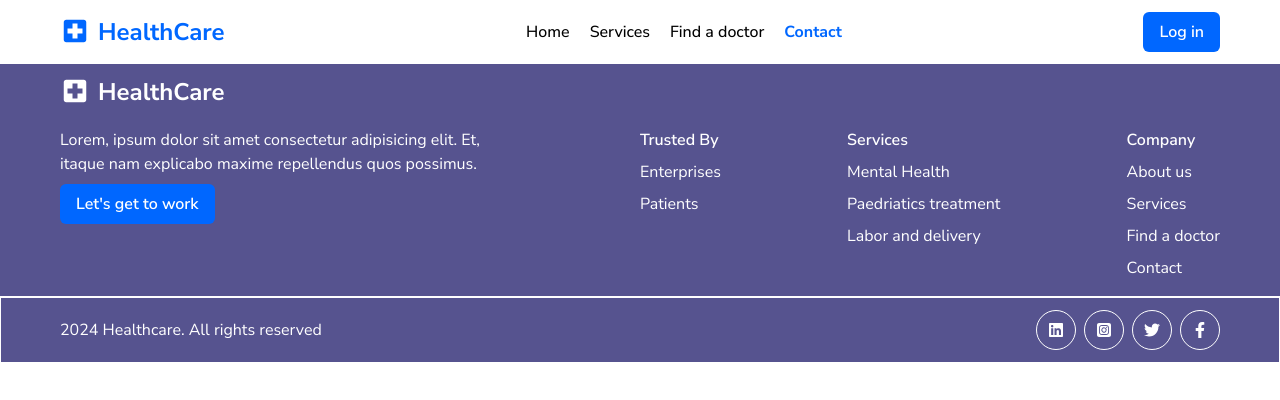
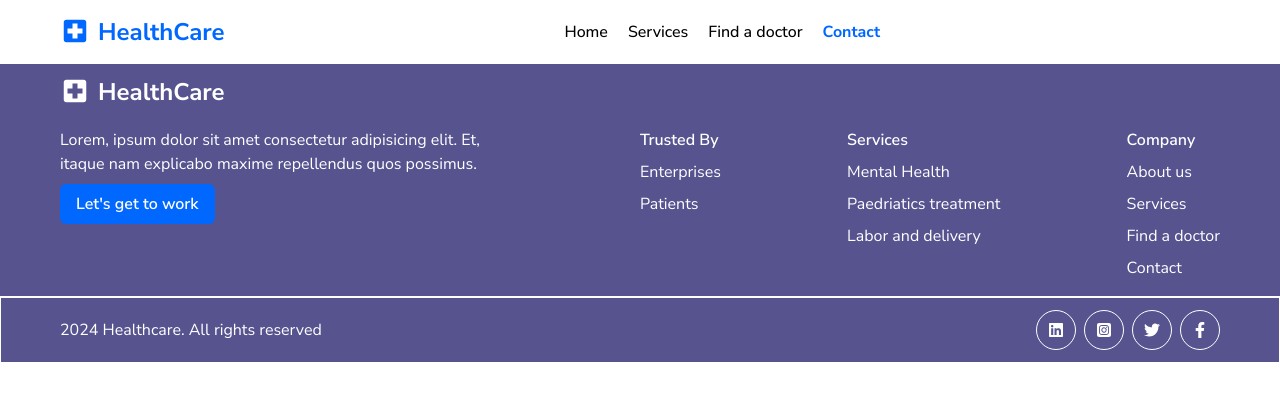
Before and after one commit to MainaMary/book-a-doctor, a React (Vite) app in the folder frontend/: page /contact in a window 1280 px wide. Shown: the top 400 px of the page. Built offline with nearby package versions, Linux system fonts and the light colour scheme.

Commit message:
display user name when logged in

```diff
--- a/frontend/src/components/header/header.tsx
+++ b/frontend/src/components/header/header.tsx
@@ -3,6 +3,7 @@ import { NavLink, Link } from "react-router-dom";
 import { FaCircleUser } from "react-icons/fa6";
 import { FaBars } from "react-icons/fa";
 import { useRef, useEffect, useState } from "react";
+import { useAuth } from "../../context/useAuthContext";
 const navLinks = [
   {
     path: "/",
@@ -32,6 +33,7 @@ const Header = () => {
   const handleToggleMenu = () => {
     setOpenMenu((prev) => !prev);
   };
+  const { userDetails } = useAuth();
   useEffect(() => {
     const handleStickyNavbar = () => {
       window.addEventListener("scroll", () => {
@@ -47,7 +49,7 @@ const Header = () => {
     handleStickyNavbar();
     return () => window.removeEventListener("scroll", handleStickyNavbar);
   }, []);
-
+  console.log(userDetails.data);
   return (
     <header className=" flex items-center header">
       <div className="container">
@@ -78,9 +80,16 @@ const Header = () => {
             <Link to={"/"} className="hidden">
               <FaCircleUser size={24} color="text-text" />
             </Link>
-            <Link to={"/auth/login"}>
-              <button className="btn cursor-pointer">Log in</button>
-            </Link>
+            {userDetails?.data ? (
+              <div>
+                <p>{userDetails?.data.name}</p>
+              </div>
+            ) : (
+              <Link to={"/auth/login"}>
+                <button className="btn cursor-pointer">Log in</button>
+              </Link>
+            )}
+
             <span className="md:hidden block" onClick={handleToggleMenu}>
               <FaBars />
             </span>
```
